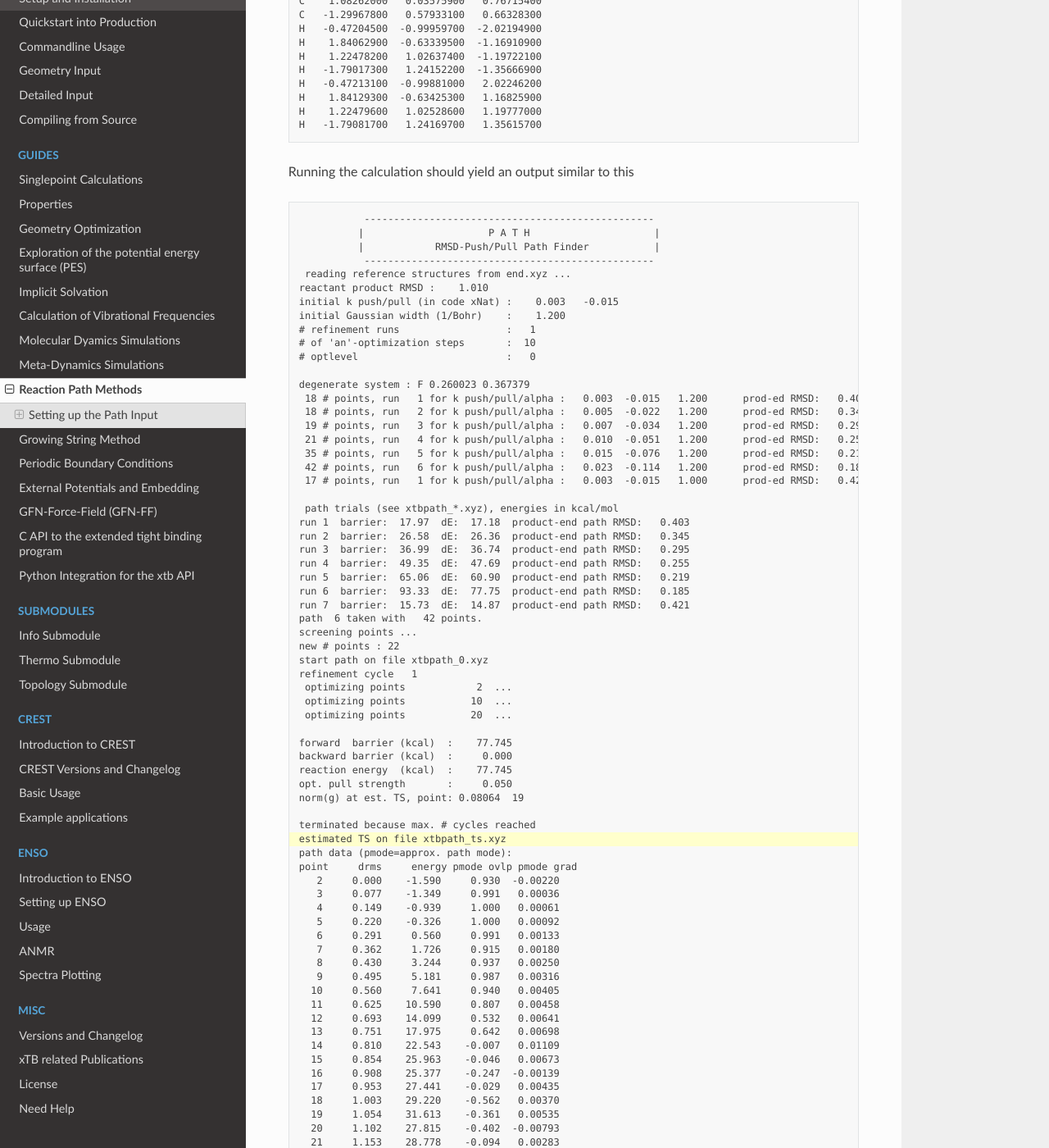
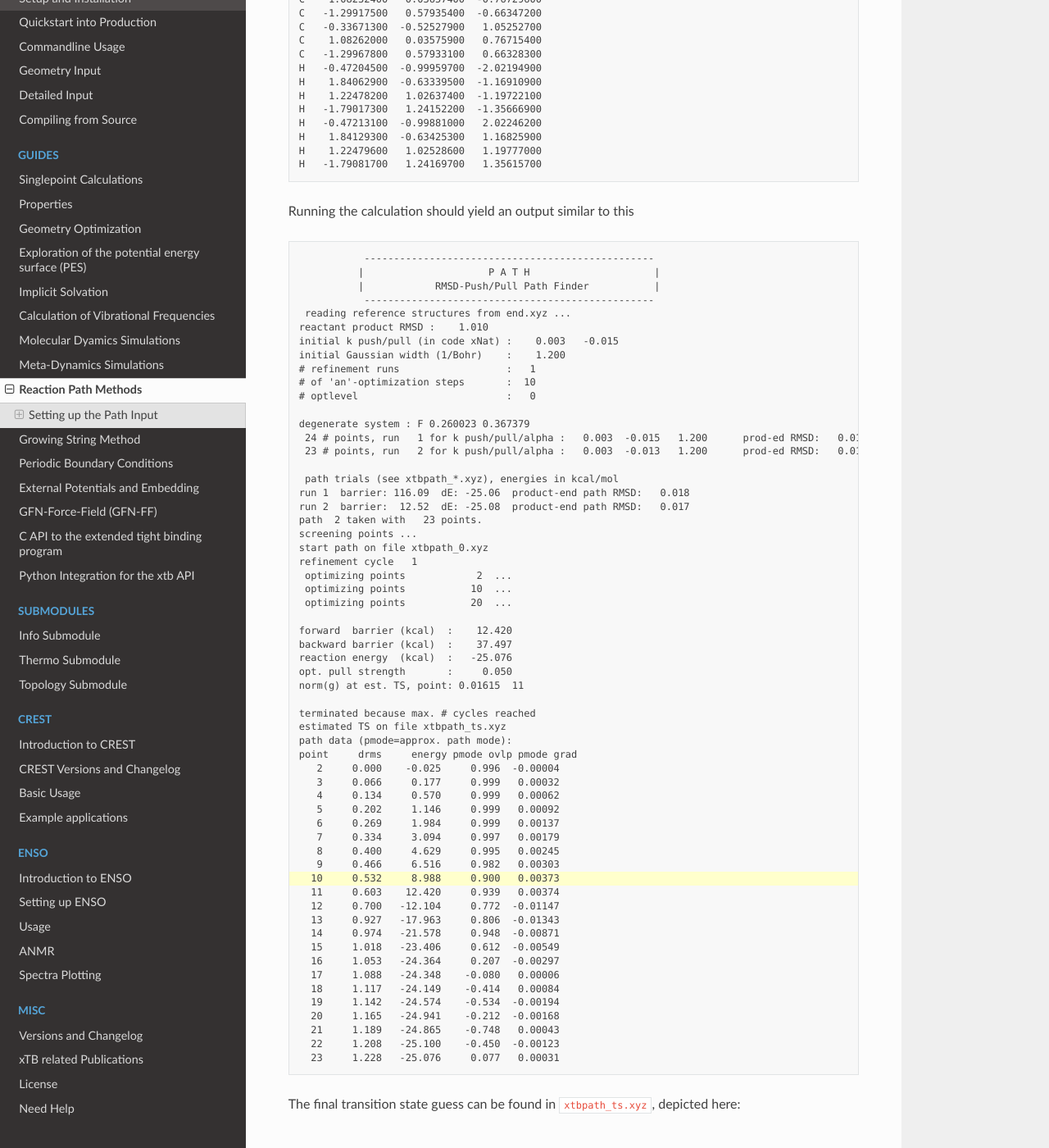
Before and after one commit to grimme-lab/xtb_docs, a Sphinx documentation site: the page built from source/path.rst, in a window 1280 px wide and 1400 px high, scrolled down 2043 px. Shown: the whole window at 82% size. Built offline with Sphinx 7.4.7 and the Read the Docs theme 2.0.0, drawn with Linux system fonts in a browser that asks for light colours; some of the changed text lies outside the part shown.

Commit message:
Fix path example

```diff
--- a/source/path.rst
+++ b/source/path.rst
@@ -33,10 +33,11 @@
 
 .. code-block:: none
 
-   xtb --gfnff start.xyz --path end.xyz --input path.inp
+   xtb start.xyz --path end.xyz --input path.inp
 
-For this guide we will use the GFN-FF as it is fast and the path generation
-therefore near instant. Keep in mind, that the GFN-FF can only break bonds,
+For this guide we will use the GFN2-xTB since we want to form bonds.
+
+If you want to use GFN-FF, keep in mind, that the GFN-FF can only break bonds,
 dissociation reactions will therefore usually work fine, while association
 reactions are likely to fail, as the topology is generated for the reactant
 geometry.
@@ -129,62 +130,53 @@
    # optlevel                         :   0
 
    degenerate system : F 0.260023 0.367379
-    18 # points, run   1 for k push/pull/alpha :   0.003  -0.015   1.200      prod-ed RMSD:   0.403
-    18 # points, run   2 for k push/pull/alpha :   0.005  -0.022   1.200      prod-ed RMSD:   0.345
-    19 # points, run   3 for k push/pull/alpha :   0.007  -0.034   1.200      prod-ed RMSD:   0.295
-    21 # points, run   4 for k push/pull/alpha :   0.010  -0.051   1.200      prod-ed RMSD:   0.255
-    35 # points, run   5 for k push/pull/alpha :   0.015  -0.076   1.200      prod-ed RMSD:   0.219
-    42 # points, run   6 for k push/pull/alpha :   0.023  -0.114   1.200      prod-ed RMSD:   0.185
-    17 # points, run   1 for k push/pull/alpha :   0.003  -0.015   1.000      prod-ed RMSD:   0.421
+    24 # points, run   1 for k push/pull/alpha :   0.003  -0.015   1.200      prod-ed RMSD:   0.018
+    23 # points, run   2 for k push/pull/alpha :   0.003  -0.013   1.200      prod-ed RMSD:   0.017
 
     path trials (see xtbpath_*.xyz), energies in kcal/mol
-   run 1  barrier:  17.97  dE:  17.18  product-end path RMSD:   0.403
-   run 2  barrier:  26.58  dE:  26.36  product-end path RMSD:   0.345
-   run 3  barrier:  36.99  dE:  36.74  product-end path RMSD:   0.295
-   run 4  barrier:  49.35  dE:  47.69  product-end path RMSD:   0.255
-   run 5  barrier:  65.06  dE:  60.90  product-end path RMSD:   0.219
-   run 6  barrier:  93.33  dE:  77.75  product-end path RMSD:   0.185
-   run 7  barrier:  15.73  dE:  14.87  product-end path RMSD:   0.421
-   path  6 taken with   42 points.
+   run 1  barrier: 116.09  dE: -25.06  product-end path RMSD:   0.018
+   run 2  barrier:  12.52  dE: -25.08  product-end path RMSD:   0.017
+   path  2 taken with   23 points.
    screening points ...
-   new # points : 22
    start path on file xtbpath_0.xyz
    refinement cycle   1
     optimizing points            2  ...
     optimizing points           10  ...
     optimizing points           20  ...
 
-   forward  barrier (kcal)  :    77.745
-   backward barrier (kcal)  :     0.000
-   reaction energy  (kcal)  :    77.745
+   forward  barrier (kcal)  :    12.420
+   backward barrier (kcal)  :    37.497
+   reaction energy  (kcal)  :   -25.076
    opt. pull strength       :     0.050
-   norm(g) at est. TS, point: 0.08064  19
+   norm(g) at est. TS, point: 0.01615  11
 
    terminated because max. # cycles reached
    estimated TS on file xtbpath_ts.xyz
    path data (pmode=approx. path mode):
    point     drms     energy pmode ovlp pmode grad
-      2     0.000    -1.590     0.930  -0.00220
-      3     0.077    -1.349     0.991   0.00036
-      4     0.149    -0.939     1.000   0.00061
-      5     0.220    -0.326     1.000   0.00092
-      6     0.291     0.560     0.991   0.00133
-      7     0.362     1.726     0.915   0.00180
-      8     0.430     3.244     0.937   0.00250
-      9     0.495     5.181     0.987   0.00316
-     10     0.560     7.641     0.940   0.00405
-     11     0.625    10.590     0.807   0.00458
-     12     0.693    14.099     0.532   0.00641
-     13     0.751    17.975     0.642   0.00698
-     14     0.810    22.543    -0.007   0.01109
-     15     0.854    25.963    -0.046   0.00673
-     16     0.908    25.377    -0.247  -0.00139
-     17     0.953    27.441    -0.029   0.00435
-     18     1.003    29.220    -0.562   0.00370
-     19     1.054    31.613    -0.361   0.00535
-     20     1.102    27.815    -0.402  -0.00793
-     21     1.153    28.778    -0.094   0.00283
-     22     1.189    77.745     0.304   0.03345
+      2     0.000    -0.025     0.996  -0.00004
+      3     0.066     0.177     0.999   0.00032
+      4     0.134     0.570     0.999   0.00062
+      5     0.202     1.146     0.999   0.00092
+      6     0.269     1.984     0.999   0.00137
+      7     0.334     3.094     0.997   0.00179
+      8     0.400     4.629     0.995   0.00245
+      9     0.466     6.516     0.982   0.00303
+     10     0.532     8.988     0.900   0.00373
+     11     0.603    12.420     0.939   0.00374
+     12     0.700   -12.104     0.772  -0.01147
+     13     0.927   -17.963     0.806  -0.01343
+     14     0.974   -21.578     0.948  -0.00871
+     15     1.018   -23.406     0.612  -0.00549
+     16     1.053   -24.364     0.207  -0.00297
+     17     1.088   -24.348    -0.080   0.00006
+     18     1.117   -24.149    -0.414   0.00084
+     19     1.142   -24.574    -0.534  -0.00194
+     20     1.165   -24.941    -0.212  -0.00168
+     21     1.189   -24.865    -0.748   0.00043
+     22     1.208   -25.100    -0.450  -0.00123
+     23     1.228   -25.076     0.077   0.00031
+
 
 The final transition state guess can be found in ``xtbpath_ts.xyz``, depicted here:
 
```
Also changed, not shown: figures/path-ts.png.
